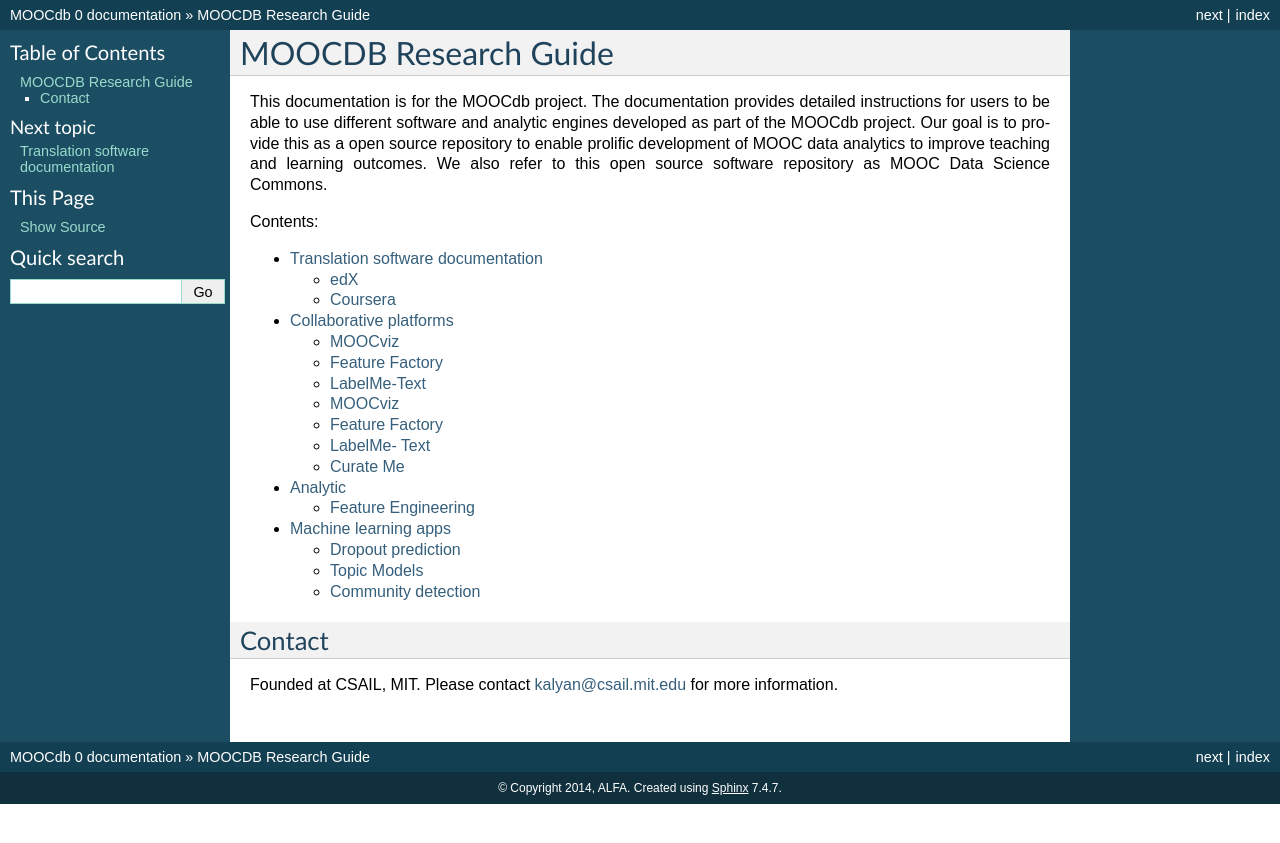
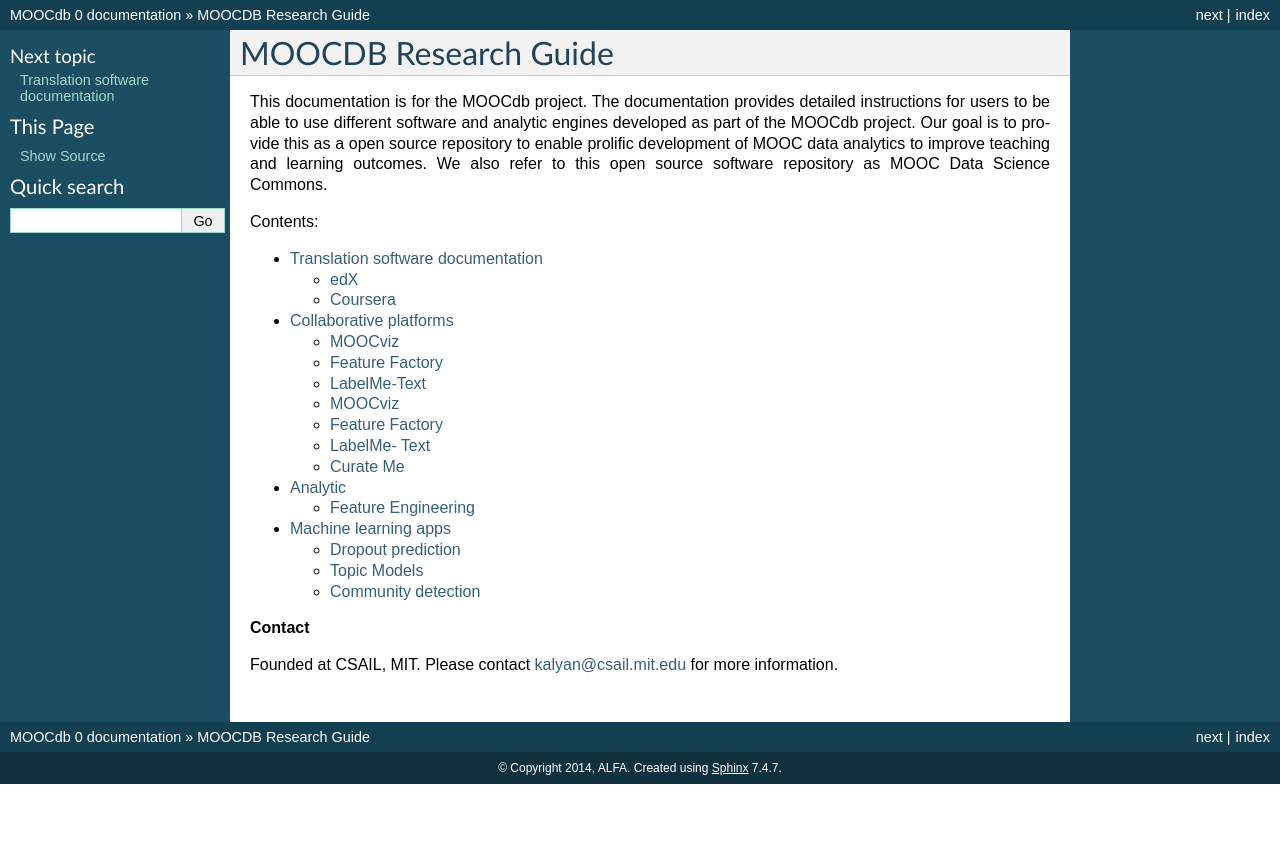
Before and after one commit to MOOCdb/MOOCdbDocs, a Sphinx documentation site: the page built from docs/index.rst, in a window 1280 px wide. Shown: the top 843 px of the page. Built offline with Sphinx 7.4.7, drawn with Linux system fonts in a browser that asks for light colours; pages that are not in the unit, such as notebooks, are missing from menus.

Commit message:
Update index.rst

```diff
--- a/docs/index.rst
+++ b/docs/index.rst
@@ -18,6 +18,6 @@ Contents:
    Analytic
    Machine learning applications
 
-Contact
-============
+**Contact**
+
 Founded at CSAIL, MIT. Please contact kalyan@csail.mit.edu for more information.
```
